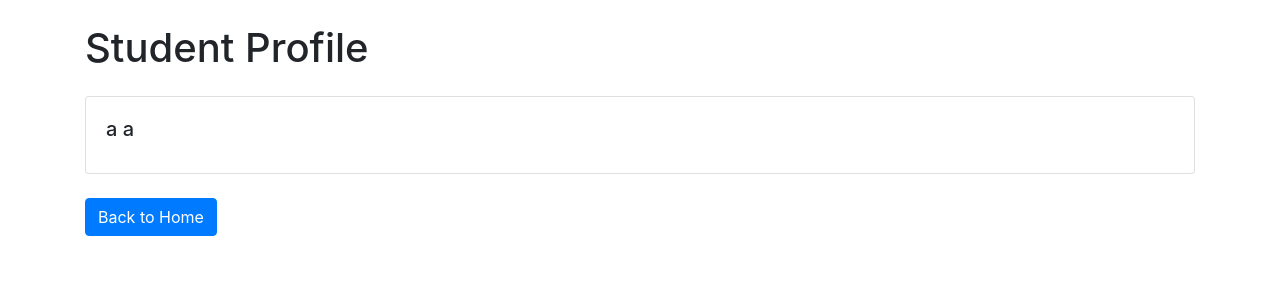
After one commit to pds-uandes/pds-p2-g11, a Django app: page /students/4/ in a window 1280 px wide. The commit adds this page. Shown: the top 300 px of the page. Run offline with Django 4.2, Linux system fonts and the light colour scheme; data comes from the database, SQL or seed files in the repository; both versions use the stored data as it was after the commit; some libraries are stand-ins or nearby versions.

Commit message:
profesor dashboard :see_no_evil:

```diff
--- /dev/null
+++ b/mysite/home/templates/student_profile.html
@@ -0,0 +1,24 @@
+<!DOCTYPE html>
+<html>
+<head>
+    <title>Student Profile</title>
+    <!-- Bootstrap CSS -->
+    <link href="https://stackpath.bootstrapcdn.com/bootstrap/4.3.1/css/bootstrap.min.css" rel="stylesheet">
+</head>
+<body>
+    <div class="container">
+        <h1 class="mt-4">Student Profile</h1>
+
+        <div class="card mt-4">
+            <div class="card-body">
+                <h5 class="card-title">{{ student.name }} {{ student.second_name }}</h5>
+            </div>
+        </div>
+
+        <a href="{% url 'home' %}" class="btn btn-primary mt-4">Back to Home</a>
+    </div>
+
+    <!-- Bootstrap JS -->
+    <script src="https://stackpath.bootstrapcdn.com/bootstrap/4.3.1/js/bootstrap.min.js"></script>
+</body>
+</html>
--- a/mysite/home/urls.py
+++ b/mysite/home/urls.py
@@ -2,8 +2,12 @@ from django.urls import path
 from . import views
 from django.contrib.auth.views import LogoutView
 from .views import StudentListView
+from .views import student_profile
+
+
 urlpatterns = [
     path('students/', StudentListView.as_view(), name='student_list'),
+    path('students/<int:student_id>/', student_profile, name='student_profile'),
     path('', views.home, name='home'),
     path('api/get-quiz/', views.get_quiz, name='get-quiz'),
     path('quiz/', views.quiz, name='quiz'),
--- a/mysite/home/views.py
+++ b/mysite/home/views.py
@@ -1,4 +1,4 @@
-from django.shortcuts import render, redirect
+from django.shortcuts import render, redirect, get_object_or_404
 from .models import *
 import random
 from django.http import JsonResponse, HttpResponse
@@ -10,7 +10,6 @@ from .forms import CustomUserCreationForm
 from django.contrib.auth import authenticate, login
 from django.contrib.auth.decorators import login_required
 from django.utils.decorators import method_decorator
-from django.shortcuts import render
 from django.views import View
 from django.http import HttpResponseForbidden
 
@@ -60,12 +59,17 @@ from django.contrib.auth.decorators import login_required
 
 @login_required(login_url='/login/')
 def home(request):
-    context = {'tasks': Task.objects.all()}
-
+    tasks = Task.objects.all()
+    students = CustomUser.objects.filter(is_student=True)
     if request.GET.get('task'):
         return redirect(f"quiz/?task={request.GET.get('task')}")
 
+    context = {'tasks': tasks, 'students': students}
     return render(request, 'home.html', context)
+
+def student_profile(request, student_id):
+    student = get_object_or_404(CustomUser, pk=student_id)
+    return render(request, 'student_profile.html', {'student': student})
 
 def quiz(request):
     task_uid = request.GET.get('task')
```
Also changed, not shown: mysite/home/templates/students.html (+15 -4 lines), mysite/db.sqlite3.
